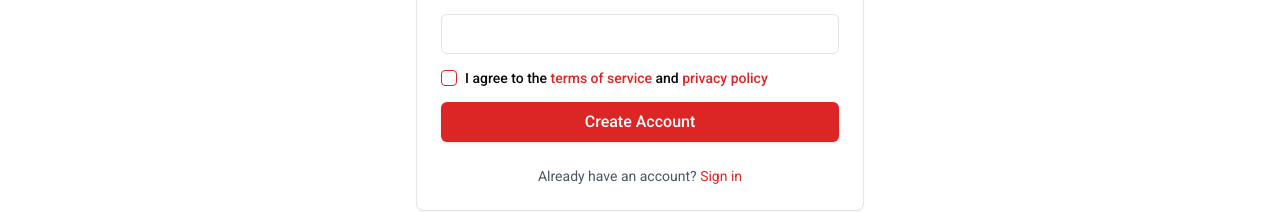
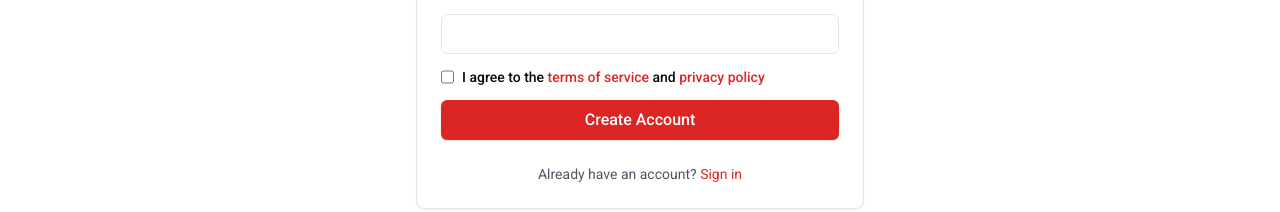
Before and after one commit to junaidsalam639/Brain-Aneurysm-Detection, a React (Vite) app: page /signup in a window 1280 px wide. Shown: the part 500-712 px from the top of the page. Built offline with nearby package versions, Linux system fonts and the light colour scheme; the HTML template or start-up script is replaced by a standard one.

Commit message:
changes logic and ap

```diff
--- a/src/components/auth/LoginForm.jsx
+++ b/src/components/auth/LoginForm.jsx
@@ -36,7 +36,7 @@ export default function LoginForm() {
         if (response.ok) {
           Cookies.set('token', data?.token, { expires: 7 })
           toast.success(data?.message || "Login Successfully");
-          navigate("/");
+          navigate("/dashboard");
         } else {
           toast.error(data?.error || "Login failed");
         }
--- a/src/components/auth/SingnupForm.jsx
+++ b/src/components/auth/SingnupForm.jsx
@@ -134,17 +134,20 @@ export default function SignupForm() {
                 <p className="text-sm text-red-600">{formik.errors.confirmPassword}</p>
               )}
             </div>
-            <div className="flex items-center space-x-2">
-              <Checkbox
+            <div className="flex gap-2">
+              <input
                 id="terms"
-                name="terms"
+                type="checkbox"
                 checked={formik.values.terms}
-                onChange={formik.handleChange}
+                onChange={(checked) => {
+                  formik.setFieldValue("terms", checked.target.checked)
+                }}
                 onBlur={formik.handleBlur}
+                className="accent-red-600"
               />
               <label
                 htmlFor="terms"
-                className="text-sm font-medium leading-none peer-disabled:cursor-not-allowed peer-disabled:opacity-70"
+                className="text-sm font-medium leading-none"
               >
                 I agree to the{" "}
                 <Link href="#" className="text-red-600 hover:underline">
@@ -156,6 +159,7 @@ export default function SignupForm() {
                 </Link>
               </label>
             </div>
+
             {formik.touched.terms && formik.errors.terms && (
               <p className="text-sm text-red-600">{formik.errors.terms}</p>
             )}
--- a/src/components/home/HomeHeroSection.jsx
+++ b/src/components/home/HomeHeroSection.jsx
@@ -1,8 +1,10 @@
 import { ArrowRight } from "lucide-react"
 import { Button } from "../ui/Button"
 import { Link } from "react-router"
+import Cookies from 'js-cookie'
 
 export default function HomeHeroSection() {
+    const token = Cookies.get("token");
     return (
         <>
 
@@ -21,7 +23,7 @@ export default function HomeHeroSection() {
                                 medical imaging with high accuracy.
                             </p>
                             <div className="flex flex-col gap-2 min-[400px]:flex-row">
-                                <Link to="/login">
+                                <Link to={token ? "/dashboard" : "/login"}>
                                     <Button className="bg-red-600 hover:bg-red-700 md:w-40 w-full">
                                         Upload File <ArrowRight className="ml-2 h-4 w-4" />
                                     </Button>
--- a/src/components/layout/Header.jsx
+++ b/src/components/layout/Header.jsx
@@ -21,6 +21,9 @@ export default function Header() {
             const formData = new FormData();
             const response = await fetch(`${basedUrl}logout`, {
                 method: "POST",
+                headers: {
+                    Authorization: `Bearer ${token}`,
+                },
                 body: formData,
             });
             const data = await response.json();
@@ -28,7 +31,7 @@ export default function Header() {
                 Cookies.remove('token');
                 toast.success("Logout Successfully");
                 setTimeout(() => {
-                    window.location.reload();
+                    window.location.href = "/login";
                 }, 1000);
             } else {
                 toast.error(data?.error || "Logout failed");
--- /dev/null
+++ b/src/pages/dashboard/Dashboard.jsx
@@ -0,0 +1,13 @@
+import React from 'react'
+import Layout from '../../components/layout/Layout'
+import HomeUploadSection from '../../components/home/HomeUploadSection'
+
+export default function Dashboard() {
+    return (
+        <>
+            <Layout>
+                <HomeUploadSection />
+            </Layout>
+        </>
+    )
+}
--- a/src/pages/home/HomePage.jsx
+++ b/src/pages/home/HomePage.jsx
@@ -1,26 +1,15 @@
 import React from 'react'
-import Cookies from 'js-cookie'
 import HomeHeroSection from '../../components/home/HomeHeroSection'
 import Layout from '../../components/layout/Layout'
-import HomeUploadSection from '../../components/home/HomeUploadSection'
 import HomeHowitswork from '../../components/home/HomeHowitswork'
 
 export default function HomePage() {
-    const token = Cookies.get("token");
     return (
         <>
             <Layout>
                 <main className="flex-1">
-                    {token ? (
-                        <>
-                            <HomeUploadSection />
-                        </>
-                    ) : (
-                        <>
-                            <HomeHeroSection />
-                            <HomeHowitswork />
-                        </>
-                    )}
+                    <HomeHeroSection />
+                    <HomeHowitswork />
                 </main>
             </Layout>
         </>
--- a/src/routes/index.jsx
+++ b/src/routes/index.jsx
@@ -5,12 +5,14 @@ const HomePage = React.lazy(() => import("../pages/home/HomePage"));
 const ContactPage = React.lazy(() => import("../pages/contact/ContactPage"));
 const LoginPage = React.lazy(() => import("../pages/auth/LoginPage"));
 const SignupPage = React.lazy(() => import("../pages/auth/SingnupPage"));
+const Dashboard = React.lazy(() => import("../pages/dashboard/Dashboard"));
 
 const routeConfig = [
     { path: "/", component: HomePage },
     { path: "/contact", component: ContactPage },
     { path: "/login", component: LoginPage },
     { path: "/signup", component: SignupPage },
+    { path: "/dashboard", component: Dashboard },
 ];
 
 const AppRoutes = () => {
```
